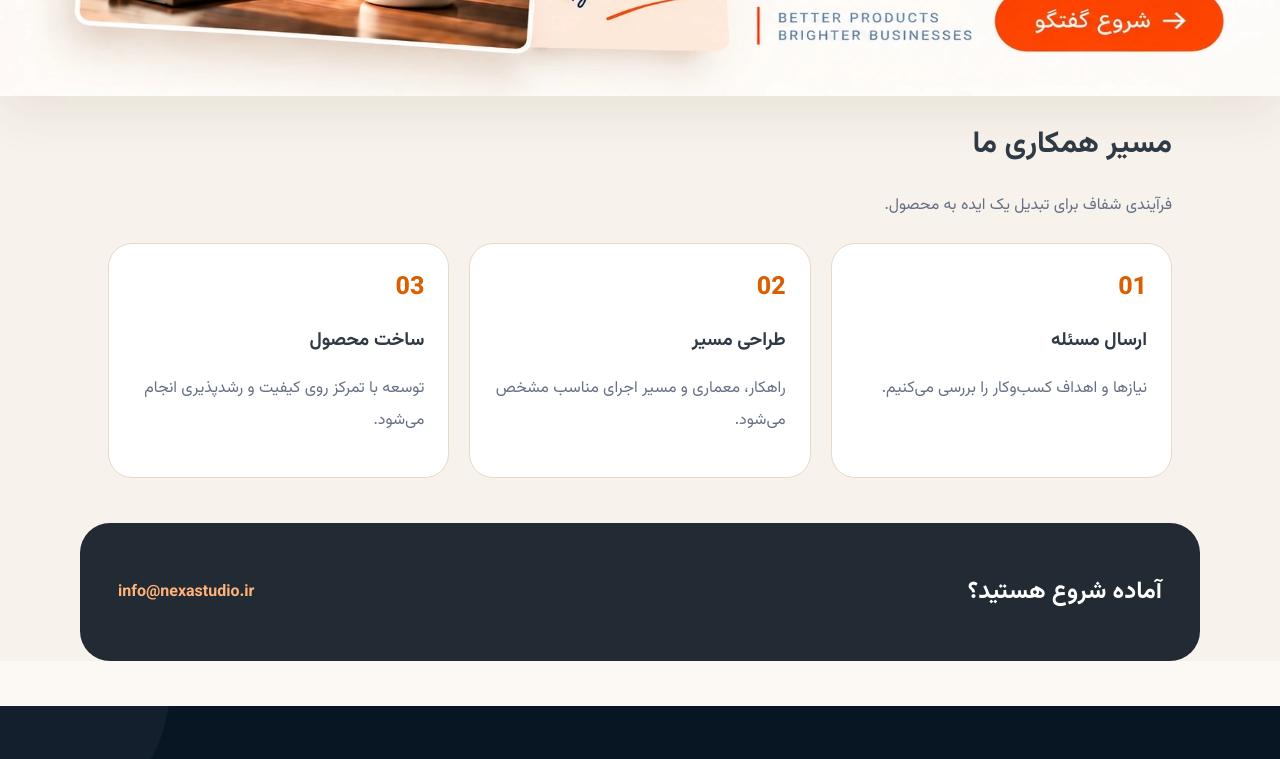
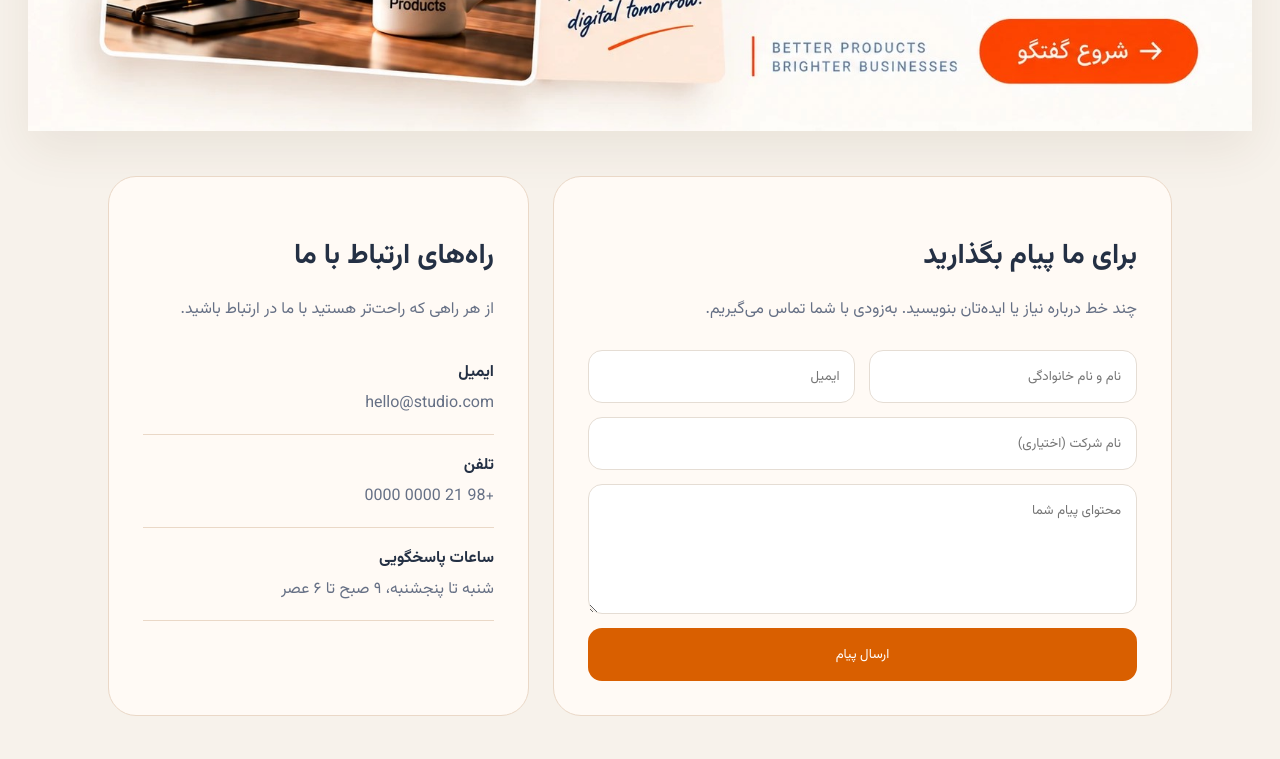
Before and after one commit to zohreksh/smartpilot, a Nuxt app: page /contact in a window 1280 px wide. Shown: the part 520-1279 px from the top of the page. Built offline with nearby package versions, Linux system fonts and the light colour scheme.

Commit message:
Redesign contact page with communication cards section

```diff
--- a/pages/contact.vue
+++ b/pages/contact.vue
@@ -11,33 +11,43 @@
       </div>
     </section>
 
-    <section class="process container">
-      <div class="section-heading">
-        <h2>مسیر همکاری ما</h2>
-        <p>فرآیندی شفاف برای تبدیل یک ایده به محصول.</p>
-      </div>
-      <div class="steps">
-        <article>
-          <span>01</span>
-          <h3>ارسال مسئله</h3>
-          <p>نیازها و اهداف کسب‌وکار را بررسی می‌کنیم.</p>
+    <section class="contact-section container">
+      <div class="contact-grid">
+        <article class="contact-card message-card">
+          <h2>برای ما پیام بگذارید</h2>
+          <p>چند خط درباره نیاز یا ایده‌تان بنویسید. به‌زودی با شما تماس می‌گیریم.</p>
+
+          <form class="contact-form">
+            <div class="form-row">
+              <input placeholder="نام و نام خانوادگی" />
+              <input placeholder="ایمیل" />
+            </div>
+            <input placeholder="نام شرکت (اختیاری)" />
+            <textarea placeholder="محتوای پیام شما"></textarea>
+            <button type="button">ارسال پیام</button>
+          </form>
         </article>
-        <article>
-          <span>02</span>
-          <h3>طراحی مسیر</h3>
-          <p>راهکار، معماری و مسیر اجرای مناسب مشخص می‌شود.</p>
-        </article>
-        <article>
-          <span>03</span>
-          <h3>ساخت محصول</h3>
-          <p>توسعه با تمرکز روی کیفیت و رشدپذیری انجام می‌شود.</p>
+
+        <article class="contact-card info-card">
+          <h2>راه‌های ارتباط با ما</h2>
+          <p>از هر راهی که راحت‌تر هستید با ما در ارتباط باشید.</p>
+
+          <div class="contact-item">
+            <strong>ایمیل</strong>
+            <span>hello@studio.com</span>
+          </div>
+
+          <div class="contact-item">
+            <strong>تلفن</strong>
+            <span>+98 21 0000 0000</span>
+          </div>
+
+          <div class="contact-item">
+            <strong>ساعات پاسخگویی</strong>
+            <span>شنبه تا پنجشنبه، ۹ صبح تا ۶ عصر</span>
+          </div>
         </article>
       </div>
-    </section>
-
-    <section class="contact-final container">
-      <h2>آماده شروع هستید؟</h2>
-      <a href="mailto:info@nexastudio.ir">info@nexastudio.ir</a>
     </section>
   </main>
 </template>
@@ -49,91 +59,122 @@
   min-height: 100vh;
   color: #111827;
 }
+
 .container {
   max-width: 1120px;
   margin: auto;
   padding: 0 28px;
 }
+
 .contact-hero {
-  /* padding: 32px 28px 50px; */
+  padding: 0 28px 45px;
 }
+
 .hero-banner {
   width: 100%;
   overflow: hidden;
-  /* border-radius: 30px; */
   box-shadow: 0 18px 45px rgba(80, 50, 20, 0.08);
 }
+
 .hero-banner img {
   display: block;
   width: 100%;
   height: auto;
-  max-height: 550px;
 }
-.process {
-  padding-bottom: 45px;
+
+.contact-section {
+  padding-bottom: 50px;
 }
-.section-heading {
-  margin-bottom: 25px;
+
+.contact-grid {
+  display: grid;
+  grid-template-columns: 1.25fr 0.85fr;
+  gap: 24px;
 }
-.section-heading h2 {
-  font-size: 30px;
-  color: #2f3a45;
+
+.contact-card {
+  background: #fffaf5;
+  border: 1px solid #ead8c7;
+  border-radius: 28px;
+  padding: 34px;
 }
-.section-heading p {
-  color: #667085;
+
+.contact-card h2 {
+  color: #243044;
+  font-size: 28px;
+  margin-bottom: 12px;
 }
-.steps {
-  display: grid;
-  grid-template-columns: repeat(3, 1fr);
-  gap: 20px;
-}
-.steps article {
-  background: #fff;
-  border: 1px solid #ead8c7;
-  border-radius: 24px;
-  padding: 24px;
-}
-.steps span {
-  color: #d95f00;
-  font-size: 25px;
-  font-weight: 800;
-}
-.steps h3 {
-  color: #2f3a45;
-}
-.steps p {
+
+.contact-card p {
   color: #667085;
   line-height: 2;
 }
-.contact-final {
-  background: #222a33;
-  border-radius: 30px;
-  padding: 30px 38px;
-  margin-bottom: 45px;
+
+.contact-form {
   display: flex;
-  justify-content: space-between;
-  align-items: center;
+  flex-direction: column;
+  gap: 14px;
+  margin-top: 24px;
 }
-.contact-final h2 {
+
+.form-row {
+  display: grid;
+  grid-template-columns: 1fr 1fr;
+  gap: 14px;
+}
+
+input,
+textarea {
+  border: 1px solid #e5ddd4;
+  background: #fff;
+  border-radius: 14px;
+  padding: 15px;
+  font-family: inherit;
+}
+
+textarea {
+  min-height: 130px;
+  resize: vertical;
+}
+
+button {
+  background: #d95f00;
   color: #fff;
+  border: 0;
+  border-radius: 14px;
+  padding: 16px;
+  font-family: inherit;
+  cursor: pointer;
 }
-.contact-final a {
-  color: #ffb27a;
-  font-weight: 700;
+
+.contact-item {
+  padding: 18px 0;
+  border-bottom: 1px solid #ead8c7;
+  display: flex;
+  flex-direction: column;
+  gap: 6px;
 }
+
+.contact-item strong {
+  color: #243044;
+}
+
+.contact-item span {
+  color: #667085;
+}
+
 @media (max-width: 800px) {
-  .contact-hero {
-    padding: 20px 16px 35px;
-  }
-  .hero-banner {
-    border-radius: 20px;
-  }
-  .steps {
+  .contact-grid,
+  .form-row {
     grid-template-columns: 1fr;
   }
-  .contact-final {
-    flex-direction: column;
-    align-items: flex-start;
+
+  .contact-hero {
+    padding: 0 16px 30px;
+  }
+
+  .contact-card {
+    padding: 24px;
   }
 }
 </style>
```
